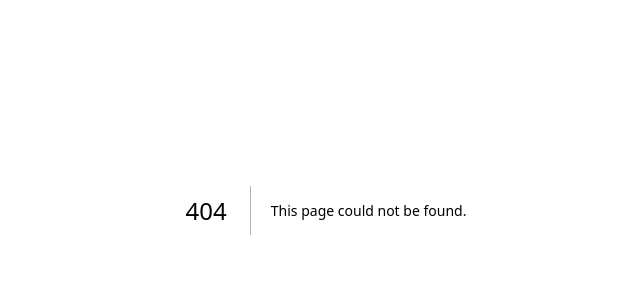
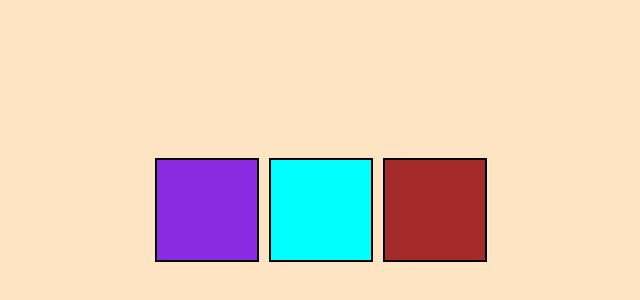
Before and after one commit to devdutt6/manabu-css, a Next.js app: page /intercept in a window 1280 px wide. Before the commit this address had no page. Shown: the part 190-490 px from the top of the page, without its empty margins (314-954 px from the left). Built offline with nearby package versions, Linux system fonts and the light colour scheme.

Commit message:
some new animations
added some new paths
some new animations
and learned intersection web api

```diff
--- /dev/null
+++ b/pages/intercept.js
@@ -0,0 +1,34 @@
+import { useEffect, useRef } from "react";
+import styles from "../styles/Intercept.module.css";
+
+export default () => {
+  const parentRef = useRef();
+
+  useEffect(() => {
+    const observer = new IntersectionObserver((entries) => {
+      entries.forEach(entry => {
+        // console.log(entry);
+        if( entry.isIntersecting ){
+          entry.target.classList.add(`${styles.show}`);
+        }
+        else{
+          entry.target.classList.remove(`${styles.show}`);
+        }
+      })
+    });
+    // const hiddenElems = document.querySelectorAll(`.${styles.element}`)
+    // console.log(parentRef.current.childNodes)
+    parentRef.current.childNodes.forEach(el => observer.observe(el));
+  },[parentRef])
+
+  return (
+    <>
+    <div className={styles.parent} ref={parentRef}>
+    {/* <div className={styles.parent}> */}
+      <div className={`${styles.element1} ${styles.element}`}></div>
+      <div className={`${styles.element2} ${styles.element}`}></div>
+      <div className={`${styles.element3} ${styles.element}`}></div>
+    </div>
+    </>
+  )
+}
--- /dev/null
+++ b/styles/Backflip.module.css
@@ -0,0 +1,36 @@
+.parent{
+  height: 200vh;
+  width: 100vw;
+  background-image: url("https://media.tenor.com/26KgBqLSQUgAAAAC/stars-star-gazing.gif");
+  background-repeat: repeat;
+  background-attachment:fixed;
+  z-index: -1;
+  object-fit: contain;
+  display: flex;
+  background-clip: text;
+  font-family: sans-serif;
+  justify-content: center;
+  align-items: flex-start;
+  font-size: 200px;
+}
+.parent2{
+  height: 200vh;
+  width: 100vw;
+  z-index: 1;
+  background-image: url("https://images.unsplash.com/photo-1661961110144-12ac85918e40?ixlib=rb-4.0.3&ixid=MnwxMjA3fDF8MHxwaG90by1wYWdlfHx8fGVufDB8fHx8&auto=format&fit=crop&w=1170&q=80");
+  background-repeat: no-repeat;
+  background-attachment: fixed;
+  background-color: aliceblue;
+  object-fit: contain;
+  display: flex;
+  background-clip: text;
+  font-family: sans-serif;
+  justify-content: center;
+  align-items: flex-start;
+  font-size: 200px;
+}
+
+.text{
+  font-size: 200px;
+  color: transparent;
+}
--- /dev/null
+++ b/styles/Intercept.module.css
@@ -0,0 +1,39 @@
+.parent{
+  height: 100vh;
+  background-color: bisque;
+  width: 100vw;
+  display: flex;
+  justify-content: center;
+  align-items: center;
+}
+
+.element{
+  opacity: 0;
+  margin-right: 10px;
+  min-width: 100px;
+  min-height: 100px;
+  border: 2px black solid;
+}
+.element1{
+  background-color: blueviolet;
+  transform: translateX(-100%);
+  transition: all 1s linear;
+  transition-delay: 1s;
+}
+.element2{
+  background-color: aqua;
+  transform: translateX(-150%);
+  transition: all 1s linear;
+  transition-delay: 2s;
+}
+.element3{
+  background-color: brown;
+  transform: translateX(-200%);
+  transition: all 1s linear;
+  transition-delay: 3s;
+}
+
+.show{
+  opacity: 1;
+  transform: translateX(0%);
+}
--- a/styles/globals.css
+++ b/styles/globals.css
@@ -48,12 +48,14 @@
 }
 
 ::-webkit-scrollbar{
-  width: 10px;
+  width: 8px;
 }
+
 ::-webkit-scrollbar-track {
   background: aliceblue;
 }
 ::-webkit-scrollbar-thumb {
+  border-radius: 4px;
   background: royalblue;
 }
 ::-webkit-scrollbar-thumb:hover {
```
Also changed, not shown: pages/backclip.js (added, +17 -0 lines), pages/barn.js (deleted, +0 -11 lines), pages/boxes.js (added, +7 -0 lines), pages/index.js (+7 -3 lines).
